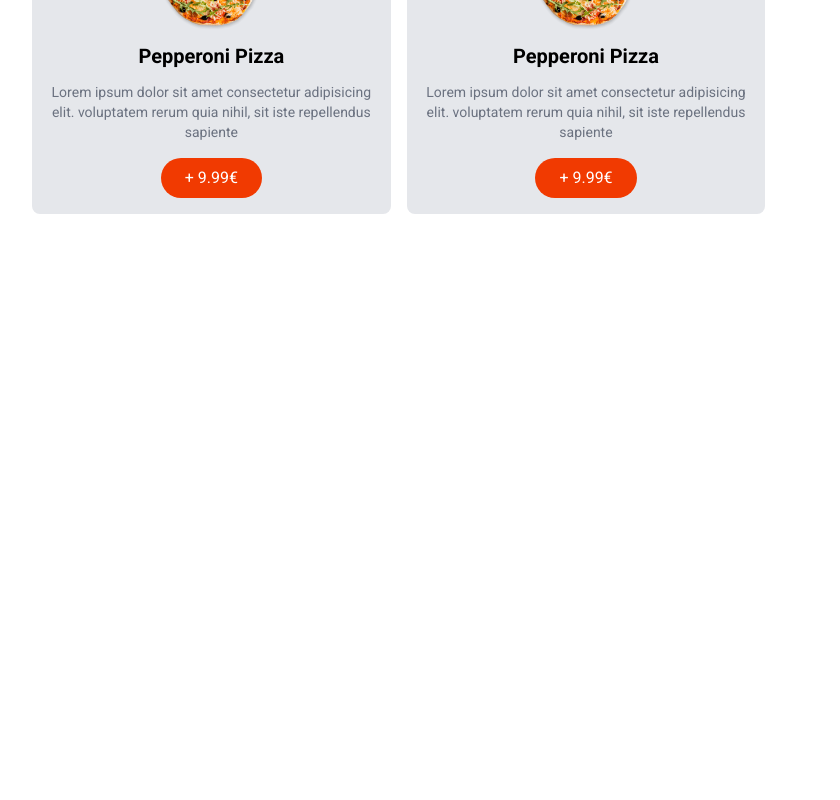
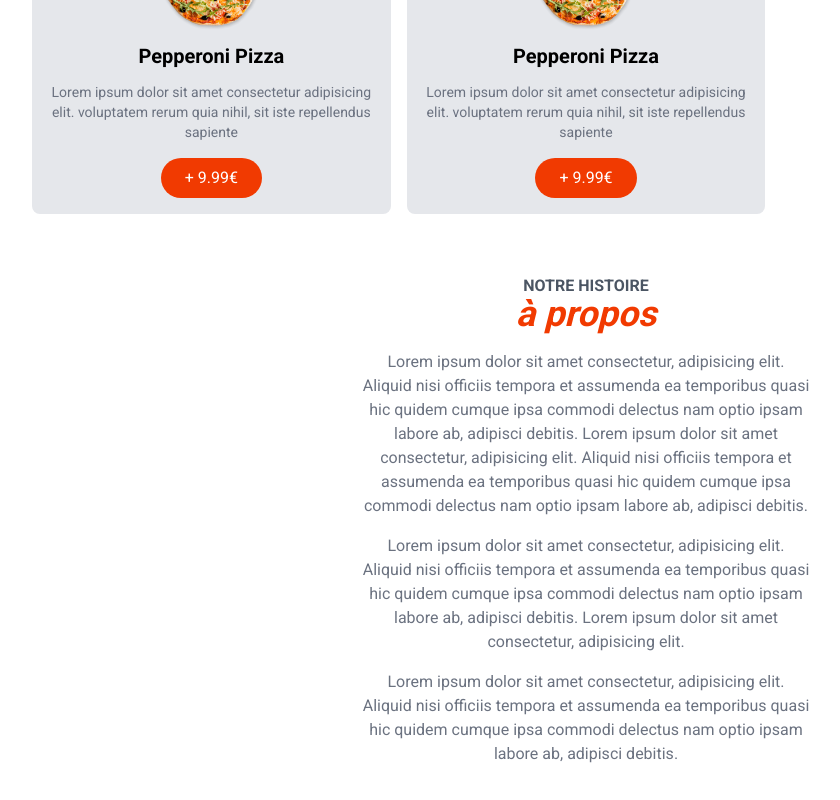
Before and after one commit to NajibACHCHAQ/TastyFastFood, a Next.js app: page / in a window 1280 px wide. Shown: the part 846-1646 px from the top of the page, without its empty margins (54-894 px from the left). Before the commit the page ends 1076 px from the top, so only its background shows below. Built offline with nearby package versions, Linux system fonts and the light colour scheme.

Commit message:
add section about in main page

```diff
--- a/src/app/components/layout/HomeMenu.jsx
+++ b/src/app/components/layout/HomeMenu.jsx
@@ -1,5 +1,6 @@
 import Image from "next/image"
 import { MenuItem } from "../menu/MenuItem"
+import { SectionHeaders } from "./SectionHeaders"
 
 export default function HomeMenu() {
     return(
@@ -13,8 +14,7 @@ export default function HomeMenu() {
                 </div>
             </div>
             <div className="text-center mb-4">
-                <h3 className="uppercase text-gray-600 font-semibold leading-4">Paiement</h3>
-                <h3 className="text-primary font-bold text-4xl italic">Menu</h3>
+                <SectionHeaders subHeader={'CheckOut'} mainHeader={'Menu'}/>
             </div>
             <div className="grid grid-cols-3 gap-4">
                 <MenuItem/>
--- /dev/null
+++ b/src/app/components/layout/SectionHeaders.jsx
@@ -0,0 +1,12 @@
+
+import React from 'react'
+
+export const SectionHeaders = ({subHeader, mainHeader}) => {
+  return (
+    <>
+        <h3 className="uppercase text-gray-600 font-semibold leading-4">{subHeader}</h3>
+        <h2 className="text-primary font-bold text-4xl italic">{mainHeader}</h2>
+    </>
+
+  )
+}
--- a/src/app/page.js
+++ /dev/null
@@ -1,14 +0,0 @@
-import Image from "next/image";
-import Header from "./components/layout/Header";
-import Hero from "./components/layout/Hero";
-import HomeMenu from "./components/layout/HomeMenu.jsx";
-
-export default function Home() {
-  return (
-      <>
-        <Header/>
-        <Hero/>
-        <HomeMenu/>
-      </>
-  );
-}
--- /dev/null
+++ b/src/app/page.jsx
@@ -0,0 +1,51 @@
+import Image from "next/image";
+import Header from "./components/layout/Header";
+import Hero from "./components/layout/Hero";
+import HomeMenu from "./components/layout/HomeMenu.jsx";
+import { SectionHeaders } from "./components/layout/SectionHeaders";
+
+export default function Home() {
+  return (
+      <>
+        <Header/>
+        <Hero/>
+        <HomeMenu/>
+        <section className="text-center my-16">
+          <SectionHeaders
+          subHeader={'Notre histoire'}
+          mainHeader={'à propos'}/>
+          <div className="max-w-md mx-auto mt-4 text-gray-500 flex flex-col gap-4">
+          <p >
+            Lorem ipsum dolor sit amet consectetur,
+            adipisicing elit. Aliquid nisi officiis tempora
+            et assumenda ea temporibus quasi hic quidem cumque
+            ipsa commodi delectus nam optio ipsam labore ab,
+            adipisci debitis.
+            Lorem ipsum dolor sit amet consectetur,
+            adipisicing elit. Aliquid nisi officiis tempora
+            et assumenda ea temporibus quasi hic quidem cumque
+            ipsa commodi delectus nam optio ipsam labore ab,
+            adipisci debitis.
+          </p>
+
+          <p >Lorem ipsum dolor sit amet consectetur,
+            adipisicing elit. Aliquid nisi officiis tempora
+            et assumenda ea temporibus quasi hic quidem cumque
+            ipsa commodi delectus nam optio ipsam labore ab,
+            adipisci debitis.
+            Lorem ipsum dolor sit amet consectetur,
+            adipisicing elit.
+          </p>
+
+          <p >Lorem ipsum dolor sit amet consectetur,
+            adipisicing elit. Aliquid nisi officiis tempora
+            et assumenda ea temporibus quasi hic quidem cumque
+            ipsa commodi delectus nam optio ipsam labore ab,
+            adipisci debitis.
+          </p>
+          </div>
+
+        </section>
+      </>
+  );
+}
```
Also changed, not shown: src/app/components/layout/Header.jsx (renamed from src/app/components/layout/Header.js), src/app/components/layout/Hero.jsx (renamed from src/app/components/layout/Hero.js), src/app/layout.jsx (renamed from src/app/layout.js).
